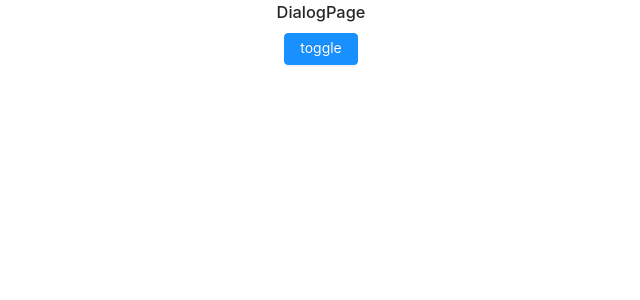
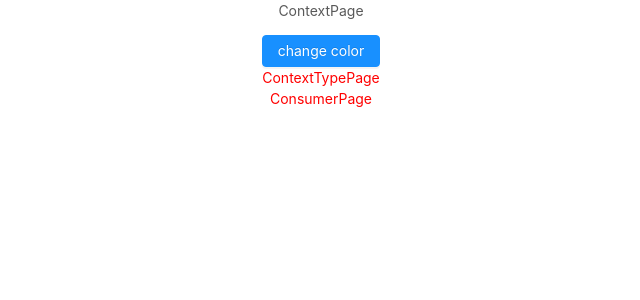
Before and after one commit to luodan2015/react-project, a React (Create React App) app in the folder my-app/: page / in a window 1280 px wide. Shown: the top 300 px of the page, without its empty margins (319-959 px from the left). Built offline with nearby package versions, Linux system fonts and the light colour scheme.

Commit message:
feat: 上下文context

```diff
--- a/my-app/src/App.js
+++ b/my-app/src/App.js
@@ -1,6 +1,10 @@
 import React from 'react';
 // import MyFormPage from './pages/MyFormPage';
-import DialogPage from './pages/DialogPage';
+// import DialogPage from './pages/DialogPage';
+import ContextPage from './pages/ContextPage';
+// import ContextTypePage from './pages/ContextTypePage';
+// import ConsumerPage from './pages/ConsumerPage';
+
 import './App.css';
 
 function App() {
@@ -9,7 +13,11 @@ function App() {
       {/* 表单组件 */}
       {/* <MyFormPage /> */}
       {/* 弹窗组件 */}
-      <DialogPage />
+      {/* <DialogPage /> */}
+      {/* 上下文 */}
+      <ContextPage />
+      {/* <ContextTypePage />
+      <ConsumerPage /> */}
     </div>
   );
 }
--- /dev/null
+++ b/my-app/src/context/ThemeContext.js
@@ -0,0 +1,10 @@
+import React from 'react';
+
+// 创建context
+export const ThemeContext = React.createContext({ themeColor: 'blue' });
+
+// 接收者
+export const ThemeProvider = ThemeContext.Provider;
+
+// 消费者
+export const ThemeConsumer = ThemeContext.Consumer;
--- a/my-app/src/index.css
+++ b/my-app/src/index.css
@@ -11,3 +11,15 @@ code {
   font-family: source-code-pro, Menlo, Monaco, Consolas, 'Courier New',
     monospace;
 }
+
+.red {
+  color: red;
+}
+
+.blue {
+  color: blue;
+}
+
+.green {
+  color: green;
+}
--- /dev/null
+++ b/my-app/src/pages/ConsumerPage.js
@@ -0,0 +1,19 @@
+import React from 'react';
+import { ThemeConsumer } from '../context/ThemeContext'
+
+export default function ConsumerPage() {
+  return (
+    <ThemeConsumer>
+      {
+        ctx => {
+          console.log('ConsumerPage ctx ==> ', ctx);
+          return (
+            <div className={ctx.themeColor}>
+              ConsumerPage
+            </div>
+          );
+        }
+      }
+    </ThemeConsumer>
+  )
+}
--- /dev/null
+++ b/my-app/src/pages/ContextPage.js
@@ -0,0 +1,44 @@
+import React, { Component } from 'react';
+import { Button } from 'antd';
+import { ThemeProvider } from '../context/ThemeContext'
+import ConsumerPage from './ConsumerPage';
+import ContextTypePage from './ContextTypePage';
+
+// 使用context的步骤
+// 1. 创建createContext
+// 2. Provider接收value，以保证有传下去的数据
+// 3. 接收Consumer或者class.contextType
+
+export default class ContextPage extends Component {
+  constructor(props) {
+    super(props);
+    this.state = {
+      theme: {
+        themeColor: 'red'
+      }
+    };
+  }
+
+  changeColor = e => {
+    const { themeColor } = this.state.theme;
+    this.setState({
+      theme: {
+        themeColor: themeColor === 'red' ? 'green' : 'red'
+      }
+    });
+  }
+
+  render() {
+    const { theme } = this.state;
+    return (
+      <div>
+        <p>ContextPage</p>
+        <Button type="primary" onClick={this.changeColor}>change color</Button>
+        <ThemeProvider value={theme}>
+          <ContextTypePage />
+          <ConsumerPage />
+        </ThemeProvider>
+      </div>
+    );
+  }
+}
--- /dev/null
+++ b/my-app/src/pages/ContextTypePage.js
@@ -0,0 +1,13 @@
+import React, { Component } from 'react';
+import { ThemeContext } from '../context/ThemeContext'
+
+export default class ContextTypePage extends Component {
+  static contextType = ThemeContext;
+
+  render() {
+    console.log('ContextTypePage ==> ', this);
+    return (
+      <div className={this.context.themeColor}>ContextTypePage</div>
+    );
+  }
+}
```
Also changed, not shown: 1 other file (tests, documents, lock files or other folders).
